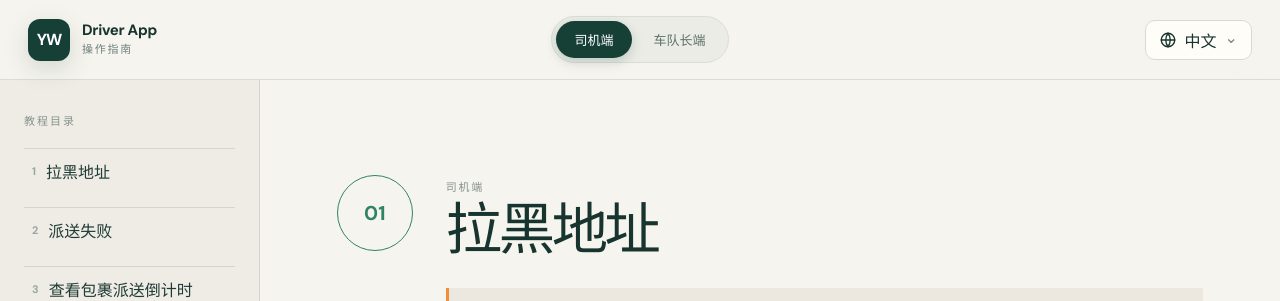
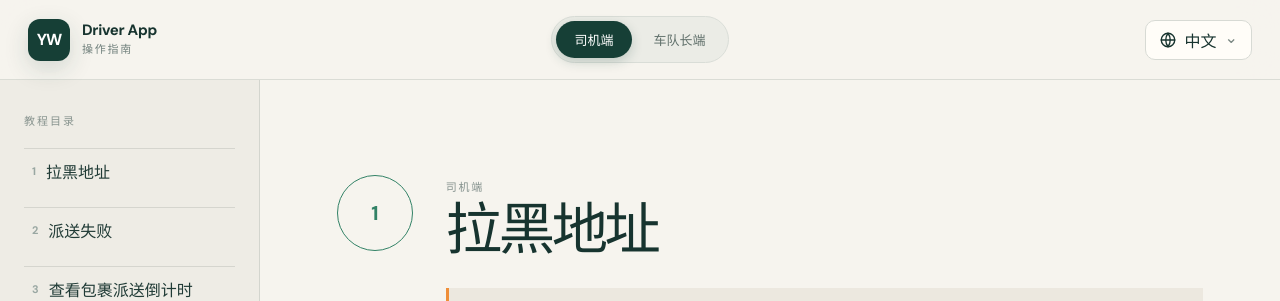
Before and after one commit to Minghao1999/yw_driver_app_helper, a React (Vite) app: page / in a window 1280 px wide. Shown: the top 301 px of the page. Built offline with nearby package versions, Linux system fonts and the light colour scheme.

Commit message:
Add hierarchical numbering to content headings

```diff
--- a/src/App.jsx
+++ b/src/App.jsx
@@ -213,12 +213,12 @@ function Screenshot({ item, onOpen, index, copy }) {
   )
 }
 
-function Procedure({ procedure, onOpen, copy, nested = false }) {
+function Procedure({ procedure, number, onOpen, copy, nested = false }) {
   return (
     <article className={`procedure ${nested ? 'is-subprocedure' : ''}`} id={procedure.id}>
       <div className="procedure-copy">
         <p className="section-kicker">{nested ? copy.subTutorial : copy.operationTutorial}</p>
-        <h3>{procedure.title}</h3>
+        <h3><span className="heading-number">{number}</span>{procedure.title}</h3>
         {procedure.note && <p className="note"><strong>{copy.note}</strong>{procedure.note}</p>}
       </div>
       <div className={`screenshot-grid ${procedure.images.length === 1 ? 'single' : ''}`}>
@@ -226,18 +226,20 @@ function Procedure({ procedure, onOpen, copy, nested = false }) {
       </div>
       {procedure.children?.length > 0 && (
         <div className="subprocedures">
-          {procedure.children.map((child) => <Procedure key={child.id} procedure={child} onOpen={onOpen} copy={copy} nested />)}
+          {procedure.children.map((child, childIndex) => (
+            <Procedure key={child.id} procedure={child} number={`${number}.${childIndex + 1}`} onOpen={onOpen} copy={copy} nested />
+          ))}
         </div>
       )}
     </article>
   )
 }
 
-function Chapter({ chapter, onOpen, copy }) {
+function Chapter({ chapter, number, onOpen, copy }) {
   return (
     <section className={`chapter accent-${chapter.accent}`} id={chapter.id}>
       <header className="chapter-header">
-        <div className="chapter-number">{chapter.number}</div>
+        <div className="chapter-number">{number}</div>
         <div>
           <p className="chapter-eyebrow">{chapter.eyebrow}</p>
           <h2>{chapter.title}</h2>
@@ -260,7 +262,9 @@ function Chapter({ chapter, onOpen, copy }) {
           </div>
         </div>
       )}
-      {chapter.procedures.map((procedure) => <Procedure key={procedure.id} procedure={procedure} onOpen={onOpen} copy={copy} />)}
+      {chapter.procedures.map((procedure, procedureIndex) => (
+        <Procedure key={procedure.id} procedure={procedure} number={`${number}.${procedureIndex + 1}`} onOpen={onOpen} copy={copy} />
+      ))}
     </section>
   )
 }
@@ -289,7 +293,9 @@ function TutorialHome({ chapters, onOpen, copy }) {
   return (
     <main className="tutorial-main" id="main-content">
       <span id="top" className="top-anchor" />
-      {chapters.map((chapter) => <Chapter key={chapter.id} chapter={chapter} onOpen={onOpen} copy={copy} />)}
+      {chapters.map((chapter, chapterIndex) => (
+        <Chapter key={chapter.id} chapter={chapter} number={String(chapterIndex + 1)} onOpen={onOpen} copy={copy} />
+      ))}
       <footer className="footer"><span className="brand-mark">YW</span><p>{copy.footer}</p><a href="#top">{copy.backToTopFooter}</a></footer>
     </main>
   )
--- a/src/styles.css
+++ b/src/styles.css
@@ -127,7 +127,8 @@ a { color: inherit; }
 .procedure.is-subprocedure h3 { font-size: clamp(27px, 3.3vw, 42px); }
 .procedure-copy { display: grid; grid-template-columns: minmax(220px,.7fr) minmax(300px,1.3fr); column-gap: 8vw; align-items: start; }
 .section-kicker { grid-column: 1 / -1; margin: 0 0 13px; color: #8a9691; font-size: 10px; font-weight: 700; letter-spacing: .18em; text-transform: uppercase; }
-.procedure h3 { grid-column: 1 / -1; margin: 0; font-size: clamp(24px, 3.4vw, 44px); line-height: 1.1; letter-spacing: -.055em; white-space: nowrap; }
+.procedure h3 { grid-column: 1 / -1; margin: 0; display: flex; align-items: baseline; gap: 13px; font-size: clamp(24px, 3.4vw, 44px); line-height: 1.1; letter-spacing: -.055em; white-space: nowrap; }
+.heading-number { flex: 0 0 auto; color: var(--orange); font-size: .46em; font-weight: 700; letter-spacing: 0; }
 .language-en .procedure h3 { font-size: clamp(21px, 2.7vw, 36px); letter-spacing: -.035em; }
 .language-es .procedure h3 { font-size: clamp(20px, 2.5vw, 34px); letter-spacing: -.03em; }
 .language-en .procedure.is-subprocedure h3, .language-es .procedure.is-subprocedure h3 { font-size: clamp(20px, 2.5vw, 34px); }
```
